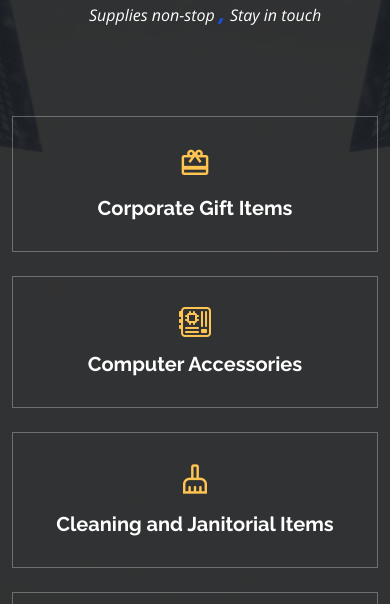
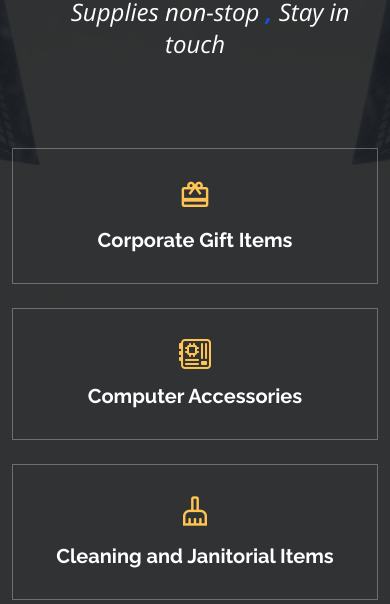
Before and after one commit to Muhammad-1254/Khalfan-Enterprises, a plain HTML site: page index.html in a window 390 px wide. Shown: the part 496-1100 px from the top of the page. Drawn offline with nearby package versions, Linux system fonts and the light colour scheme.

Commit message:
index.html

```diff
--- a/index.html
+++ b/index.html
@@ -87,7 +87,7 @@
             width="350px" height="300px"
             />
 
-            <p class=" text-white sm:text-4xl md:text-5xl pt-2 md:pd-0 italic">
+            <p class=" text-white text-2xl md:text-5xl pt-2 md:pd-0 italic">
               <span class="md:hidden">&emsp;</span> Supplies non-stop
               <span class="text-blue-700 font-bold text-2xl">,</span>
             Stay in touch</p>
```
